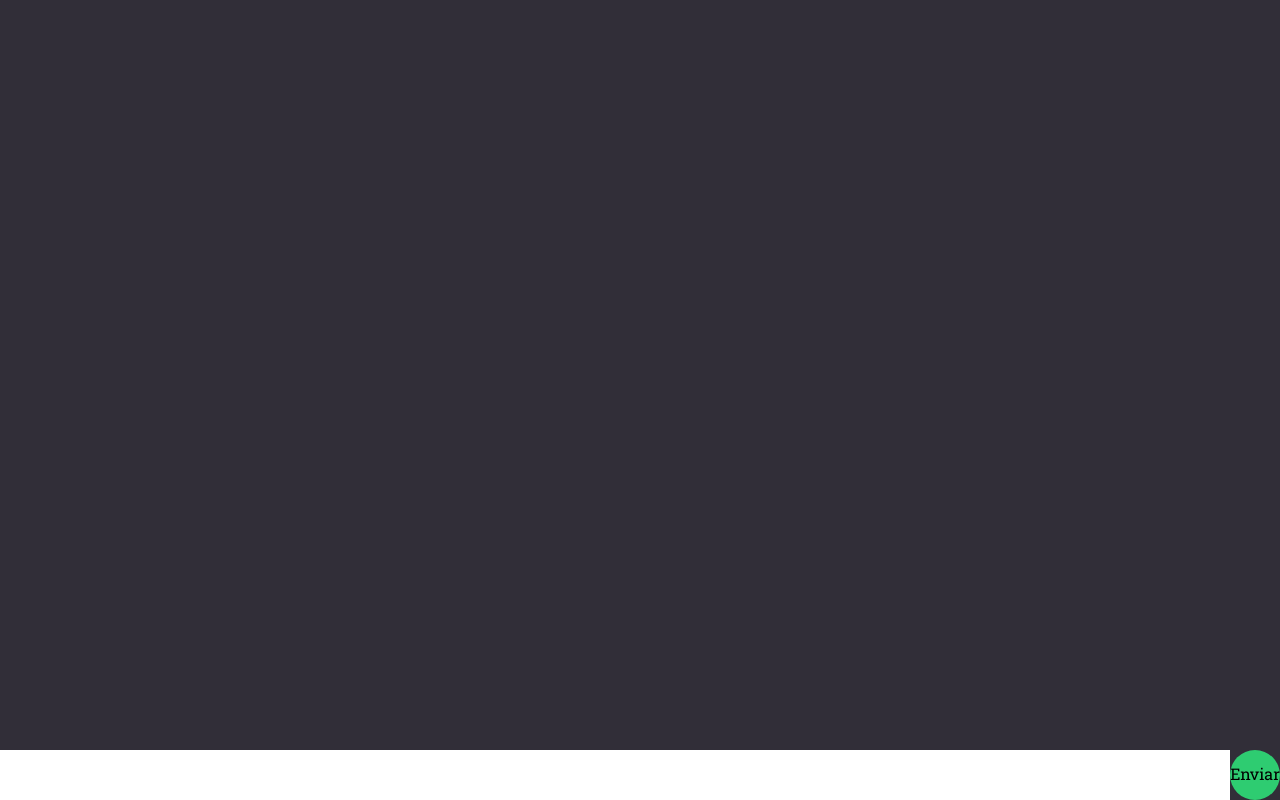
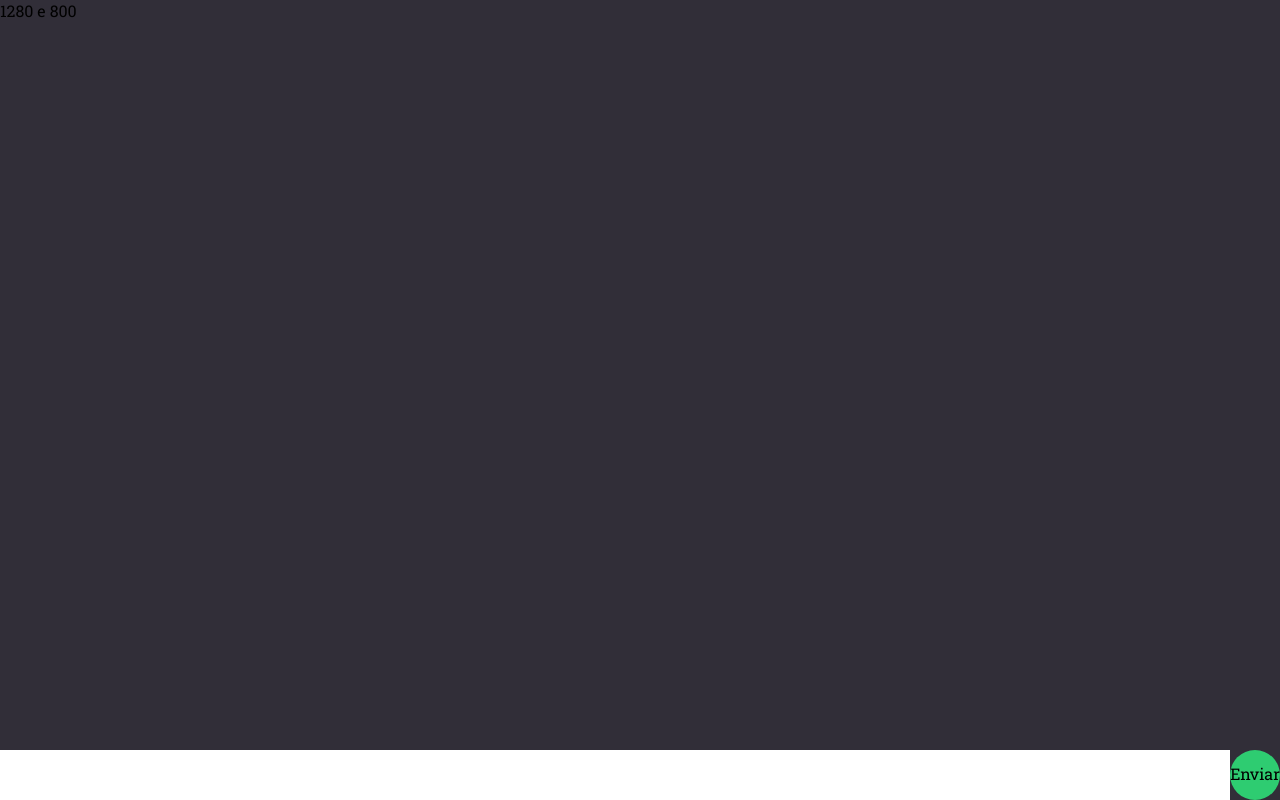
Before and after one commit to HebertRyann/mychatwithbot, a React (Create React App) app: page /chat in a window 1280 px wide. Built offline with nearby package versions, Linux system fonts and the light colour scheme; some icons are missing.

Commit message:
Update index.tsx

```diff
--- a/src/Pages/Chat/index.tsx
+++ b/src/Pages/Chat/index.tsx
@@ -149,7 +149,6 @@ const Chat: React.FC = () => {
 
 
   const handleSendMessage = useCallback(async (event) => {
-    console.log(width, height)
 
     const messageValue = messageInputRef.current?.value;
     if(!messageValue) return
@@ -267,6 +266,7 @@ const Chat: React.FC = () => {
     <Container>
 
       <ChatContainer  >
+        <span>{width} e {height}</span>
       {passwrodHang.length> 1 && (
           <ContainerHp>
             <ContentHp isScroll={isScroll}>
```
